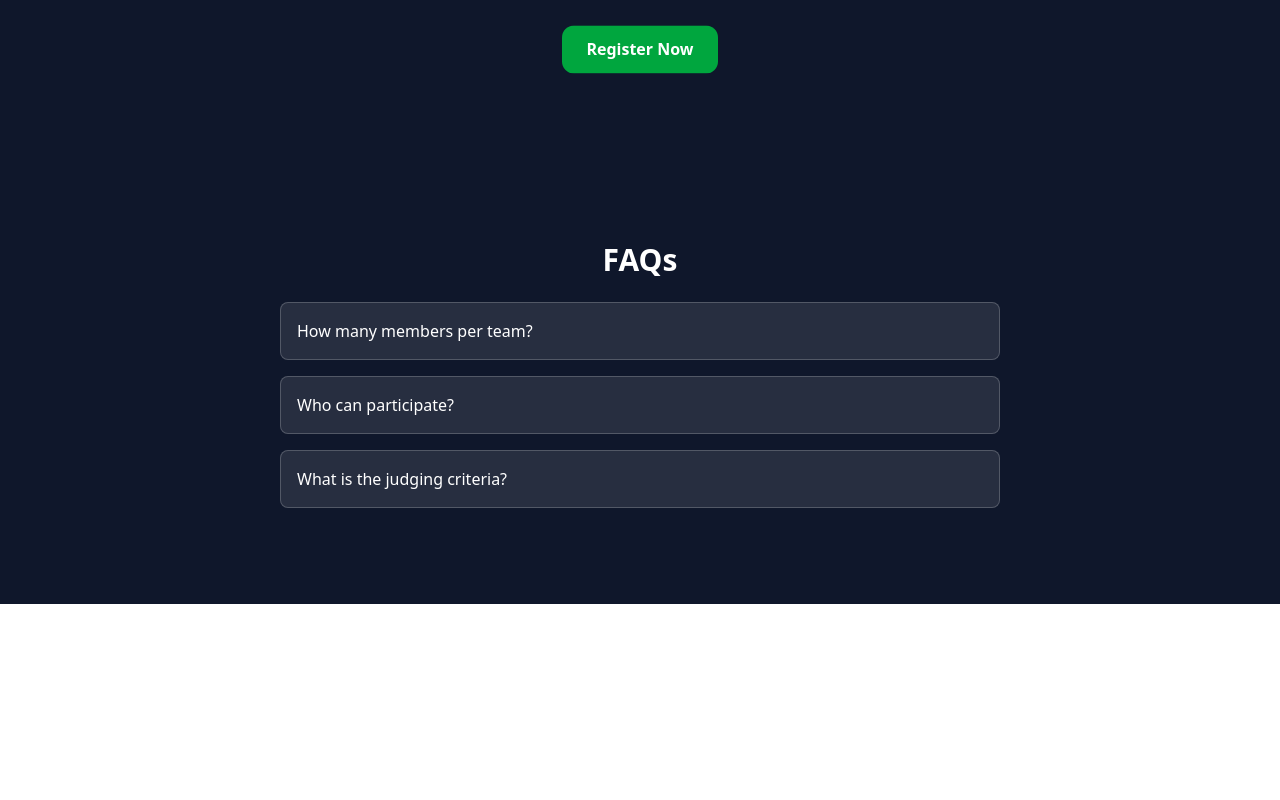
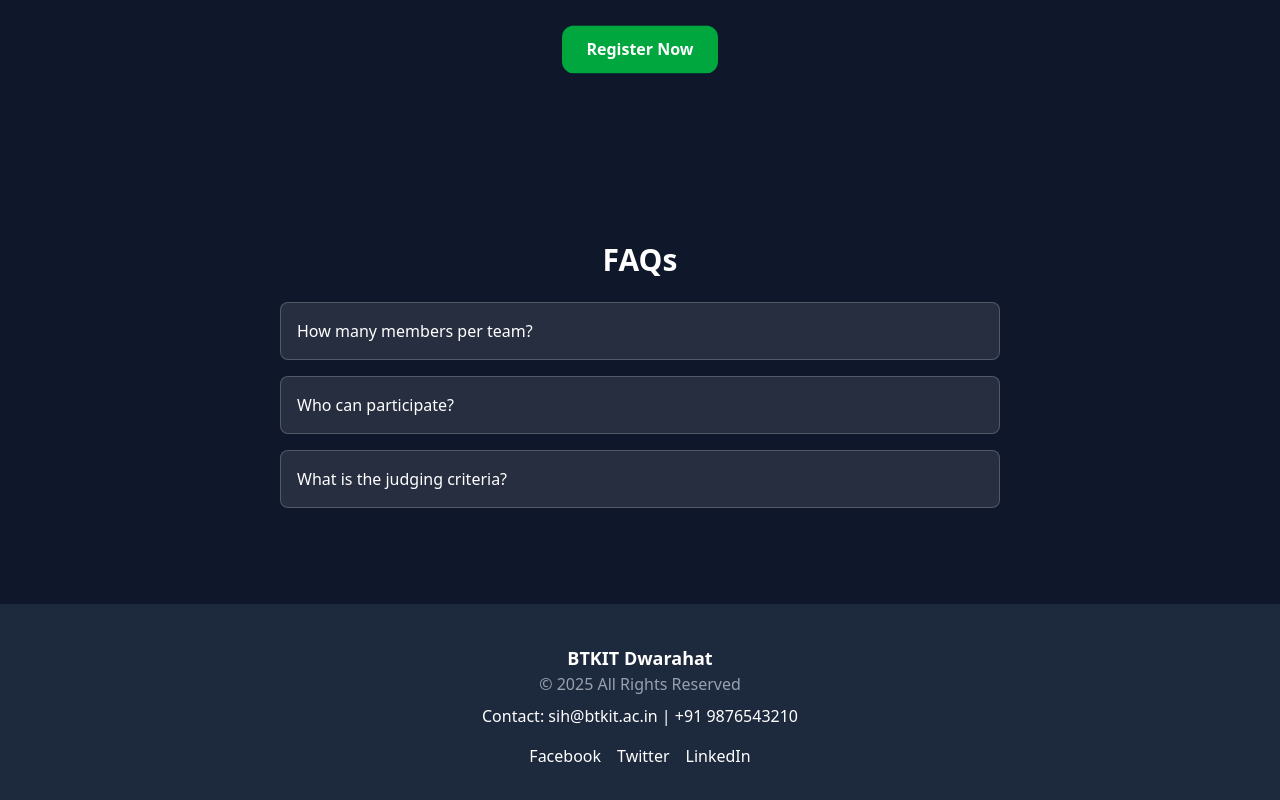
Before and after one commit to ayushsaini7717/SIHWebsite, a React (Vite) app: page / in a window 1280 px wide. Shown: the part 4802-5602 px from the top of the page. Before the commit the page ends 5406 px from the top, so only its background shows below. Built offline with nearby package versions, Linux system fonts and the light colour scheme.

Commit message:
updated Register now button

```diff
--- a/src/App.jsx
+++ b/src/App.jsx
@@ -20,7 +20,7 @@ function App() {
       <RegistrationSection/>
 
       <FAQSection/>
-      {/* <FooterSection/> */}
+      <FooterSection/>
     </div>
   );
 }
--- a/src/components/HeroSection.jsx
+++ b/src/components/HeroSection.jsx
@@ -51,7 +51,7 @@ const HeroSection = () => {
       {/* CTA Button */}
       <div>
         <a
-          href="https://forms.gle/PncEov3mr4jTDieR9"
+          href="#register"
                   className="mt-4 px-8 py-3 bg-orange-500 hover:bg-orange-600 rounded-xl text-white font-semibold shadow-lg transition-colors"
         >
           Register Now
```
